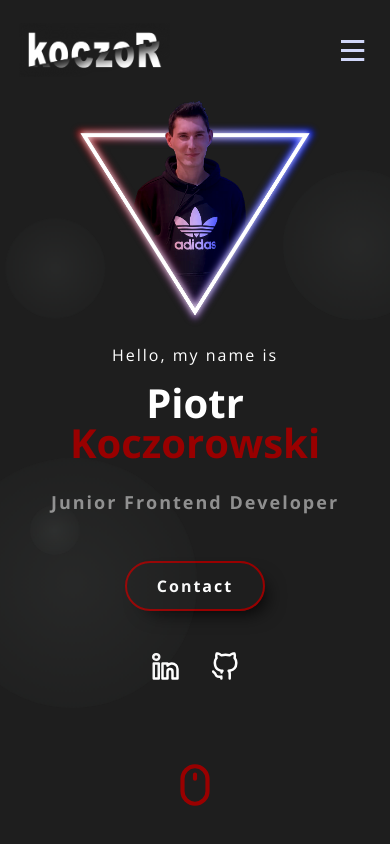
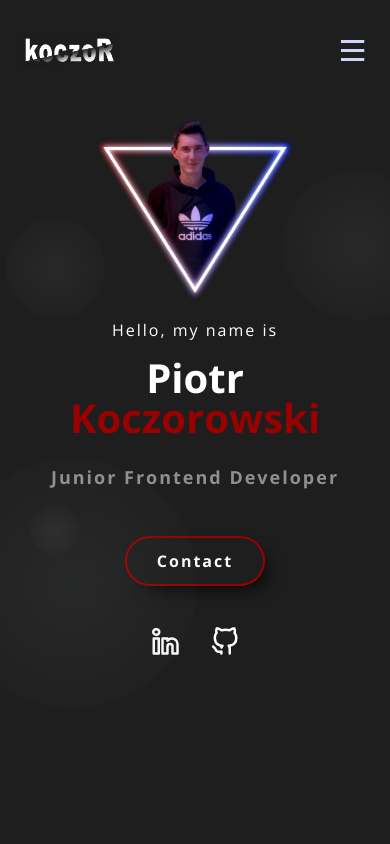
Before and after one commit to koczooR/mywebsite, a React (Create React App) app: page / in a window 390 px wide. Shown: the top 844 px of the page. Built offline with nearby package versions, Linux system fonts and the light colour scheme.

Commit message:
mobile menu, vieport height changes

```diff
--- a/src/components/Home/Parallax.js
+++ b/src/components/Home/Parallax.js
@@ -18,6 +18,8 @@ export const Parallax = () => {
   const [offsetY, setOffsetY] = useState(0);
   const [position, setPosition] = useState(null);
 
+  const vh = window.innerHeight;
+
   const handleScroll = () => {
     if (window.scrollY >= window.innerHeight) {
       setOffsetY(window.scrollY - window.innerHeight);
@@ -34,7 +36,7 @@ export const Parallax = () => {
 
   return (
     <>
-      <section id="parallax" className="parallax">
+      <section id="parallax" className="parallax" style={{ height: vh }}>
         <img src={background} alt="background" style={{ position: position }} />
         <img src={stars} alt="stars" style={{ position: position, opacity: 0.3 }} />
         <img src={planet4} alt="planet4" style={{ transform: `translateX(${offsetY * 0.2}px)`, position: position }} />
--- a/src/scss/elements/_nav.scss
+++ b/src/scss/elements/_nav.scss
@@ -128,3 +128,13 @@
     height: 100px;
   }
 }
+
+@media screen and (max-width: 768px) {
+  .nav {
+    .logo {
+      img {
+        width: 100px;
+      }
+    }
+  }
+}
--- a/src/scss/elements/_parallax.scss
+++ b/src/scss/elements/_parallax.scss
@@ -4,7 +4,7 @@
   display: flex;
   justify-content: center;
   overflow-x: hidden;
-  height: 100vh;
+  // height: 100vh;
 
   &::after {
     content: "";
@@ -34,7 +34,7 @@
     position: absolute;
     top: 0;
     left: 0;
-    height: 100vh;
+    height: 100%;
     object-fit: cover;
     pointer-events: none;
   }
--- a/src/scss/elements/_starter.scss
+++ b/src/scss/elements/_starter.scss
@@ -1,5 +1,4 @@
 .starter {
-  // height: 100vh;
   width: 100%;
   position: relative;
   overflow: hidden;
@@ -261,7 +260,6 @@
 @media screen and (max-width: 768px) {
   .starter {
     &_container {
-      align-items: center;
       flex-direction: column;
       justify-content: center;
 
@@ -298,5 +296,21 @@
         flex-direction: row;
       }
     }
+
+    .scroll {
+      display: none;
+    }
   }
 }
+
+@media screen and (max-width: 480px) {
+  .starter {
+    &_container {
+      &__image {
+        img {
+          width: 200px;
+        }
+      }
+    }
+  }
+}
```
